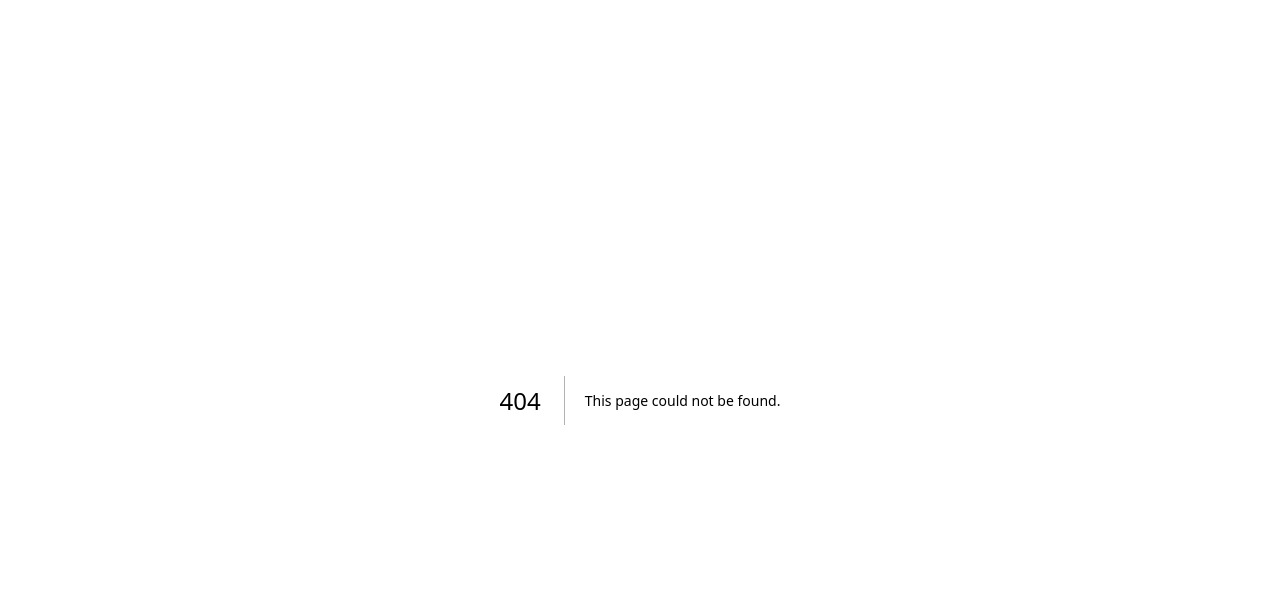
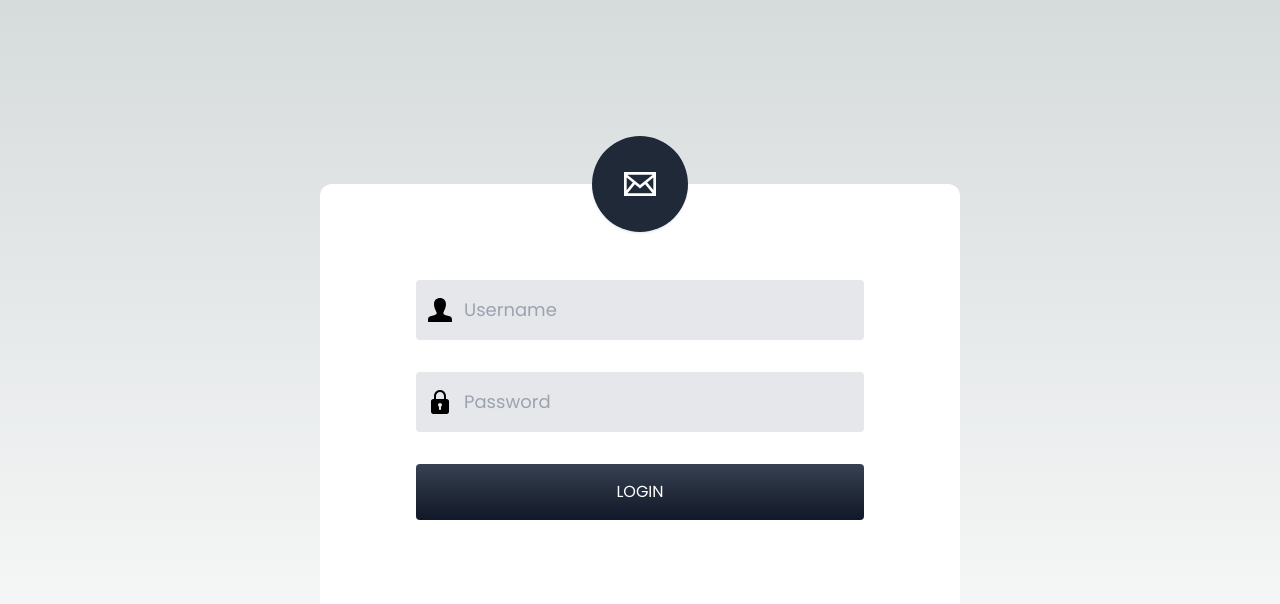
Before and after one commit to astonmedia/quality-control, a Next.js app: page /login in a window 1280 px wide. Before the commit this address had no page. Shown: the top 604 px of the page. Built offline with nearby package versions, Linux system fonts and the light colour scheme.

Commit message:
created login page

```diff
--- /dev/null
+++ b/src/app/login/page.tsx
@@ -0,0 +1,50 @@
+"use client";
+import { useRouter } from "next/navigation";
+const Login = () => {
+  const router = useRouter();
+  const onSubmit = (e: React.ChangeEvent<HTMLInputElement>) => {
+    e.preventDefault();
+    router.push("/");
+  };
+
+  return (
+    <div className="flex flex-row min-h-screen justify-center items-center">
+      <div className="bg-white lg:w-6/12 md:w-7/12 w-8/12 shadow-3xl rounded-xl">
+        <div className="bg-gray-800 shadow shadow-gray-200 absolute left-1/2 transform -translate-x-1/2 -translate-y-1/2 rounded-full p-4 md:p-8">
+          <svg width="32" height="32" viewBox="0 0 24 24" fill="#FFF">
+            <path d="M0 3v18h24v-18h-24zm6.623 7.929l-4.623 5.712v-9.458l4.623 3.746zm-4.141-5.929h19.035l-9.517 7.713-9.518-7.713zm5.694 7.188l3.824 3.099 3.83-3.104 5.612 6.817h-18.779l5.513-6.812zm9.208-1.264l4.616-3.741v9.348l-4.616-5.607z" />
+          </svg>
+        </div>
+        <form onSubmit={(e) => onSubmit(e)} className="p-12 md:p-24">
+          <div className="flex items-center text-lg mb-6 md:mb-8 text-black">
+            <svg className="absolute ml-3" width="24" viewBox="0 0 24 24">
+              <path d="M20.822 18.096c-3.439-.794-6.64-1.49-5.09-4.418 4.72-8.912 1.251-13.678-3.732-13.678-5.082 0-8.464 4.949-3.732 13.678 1.597 2.945-1.725 3.641-5.09 4.418-3.073.71-3.188 2.236-3.178 4.904l.004 1h23.99l.004-.969c.012-2.688-.092-4.222-3.176-4.935z" />
+            </svg>
+            <input
+              type="text"
+              id="username"
+              className="bg-gray-200 rounded pl-12 py-2 md:py-4 focus:outline-none w-full "
+              placeholder="Username"
+            />
+          </div>
+          <div className="flex items-center text-lg mb-6 md:mb-8">
+            <svg className="absolute ml-3" viewBox="0 0 24 24" width="24">
+              <path d="m18.75 9h-.75v-3c0-3.309-2.691-6-6-6s-6 2.691-6 6v3h-.75c-1.24 0-2.25 1.009-2.25 2.25v10.5c0 1.241 1.01 2.25 2.25 2.25h13.5c1.24 0 2.25-1.009 2.25-2.25v-10.5c0-1.241-1.01-2.25-2.25-2.25zm-10.75-3c0-2.206 1.794-4 4-4s4 1.794 4 4v3h-8zm5 10.722v2.278c0 .552-.447 1-1 1s-1-.448-1-1v-2.278c-.595-.347-1-.985-1-1.722 0-1.103.897-2 2-2s2 .897 2 2c0 .737-.405 1.375-1 1.722z" />
+            </svg>
+            <input
+              type="password"
+              id="password"
+              className="bg-gray-200 rounded pl-12 py-2 md:py-4 focus:outline-none w-full"
+              placeholder="Password"
+            />
+          </div>
+          <button className="bg-gradient-to-b from-gray-700 to-gray-900 font-medium p-2 md:p-4 text-white uppercase w-full rounded">
+            Login
+          </button>
+        </form>
+      </div>
+    </div>
+  );
+};
+
+export default Login;
```
